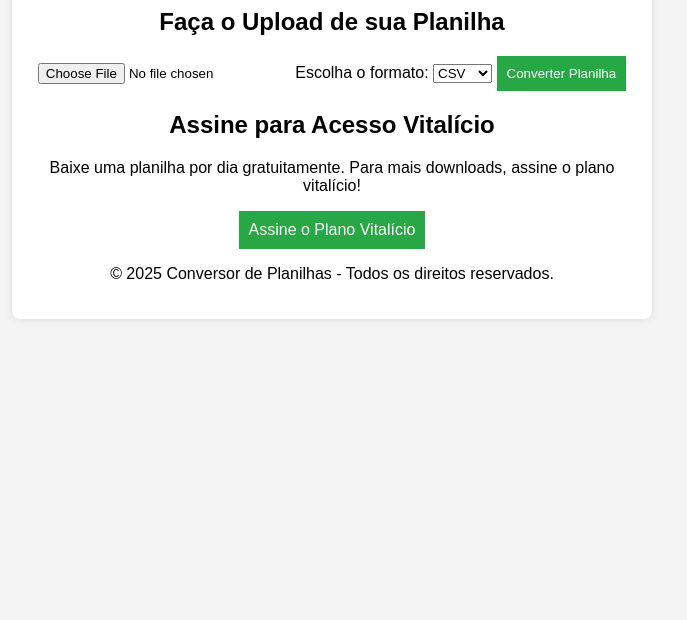
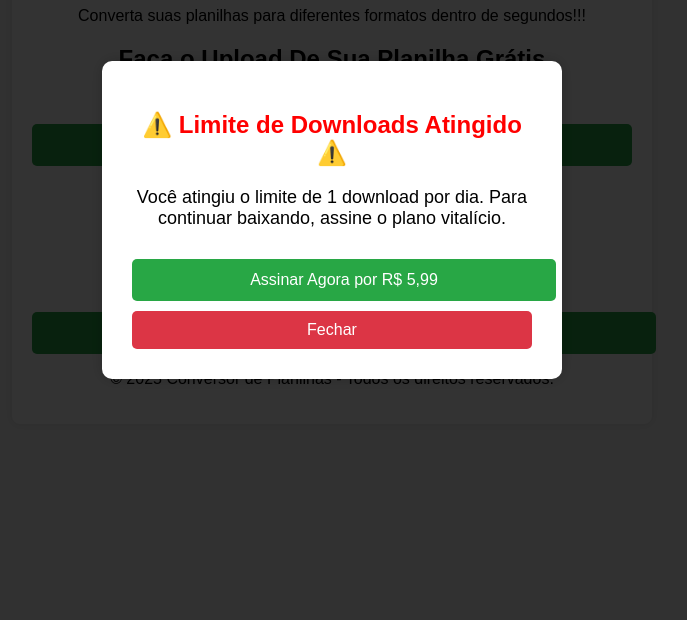
Before and after one commit to victor8813/planilha-tool, a website: page public/index.html in a window 1280 px wide. Shown: the part 180-800 px from the top of the page, without its empty margins (308-995 px from the left). Drawn offline with Linux system fonts and the light colour scheme.

Commit message:
Atualização do sistema de conversão de planilhas

```diff
--- a/public/index.html
+++ b/public/index.html
@@ -9,12 +9,12 @@
 <body>
     <div class="container">
         <header class="header">
-            <h1>Conversor de Planilhas</h1>
-            <p>Converta suas planilhas para diferentes formatos</p>
+            <h1>CONVERSOR DE PLANILHAS AUTOMÁTICO</h1>
+            <p>Converta suas planilhas para diferentes formatos dentro de segundos!!!</p>
         </header>
 
         <section class="upload-section">
-            <h2>Faça o Upload de sua Planilha</h2>
+            <h2>Faça o Upload De Sua Planilha Grátis</h2>
             <form id="uploadForm" action="/upload" method="POST" enctype="multipart/form-data">
                 <input type="file" name="file" id="file" required>
 
@@ -34,15 +34,20 @@
 
         <section class="pricing-section">
             <h2>Assine para Acesso Vitalício</h2>
-            <p>Baixe uma planilha por dia gratuitamente. Para mais downloads, assine o plano vitalício!</p>
-            <a href="https://mpago.la/24ZyUbz" class="button" target="_blank">Assine o Plano Vitalício</a>
+            <p>Você pode baixar 01 planilha gratuitamente por dia. </p>
+            <p>Para mais downloads, assine nosso plano vitalício!</p>
+            <a href="https://mpago.la/24ZyUbz" class="button" target="_blank">
+                Assine o Plano Vitalício por R$ 5,99
+            </a>
         </section>
 
         <div id="popup" class="popup">
             <div class="popup-content">
                 <h2>⚠️ Limite de Downloads Atingido ⚠️</h2>
                 <p>Você atingiu o limite de 1 download por dia. Para continuar baixando, assine o plano vitalício.</p>
-                <a href="https://mpago.la/24ZyUbz" class="button" target="_blank">Assinar Agora</a>
+                <a href="https://mpago.la/24ZyUbz" class="button" target="_blank">
+                    Assinar Agora por R$ 5,99
+                </a>
                 <button id="closePopup">Fechar</button>
             </div>
         </div>
--- a/public/scripts.js
+++ b/public/scripts.js
@@ -15,9 +15,11 @@ document.addEventListener("DOMContentLoaded", function () {
         .then(response => {
             if (response.status === 403) {
                 popup.style.display = "flex";
-            } else if (response.ok) {
-                return response.blob();
+                throw new Error("Limite de downloads atingido.");
+            } else if (!response.ok) {
+                throw new Error("Erro ao converter a planilha.");
             }
+            return response.blob();
         })
         .then(blob => {
             if (blob) {
@@ -30,7 +32,7 @@ document.addEventListener("DOMContentLoaded", function () {
                 a.remove();
             }
         })
-        .catch(error => console.error("Erro ao enviar arquivo:", error));
+        .catch(error => console.error(error.message));
     });
 
     closePopup.addEventListener("click", function () {
--- a/public/styles.css
+++ b/public/styles.css
@@ -2,6 +2,8 @@ body {
     font-family: Arial, sans-serif;
     text-align: center;
     background-color: #f4f4f4;
+    margin: 0;
+    padding: 0;
 }
 
 .container {
@@ -16,11 +18,15 @@ body {
 button, .button {
     background-color: #28a745;
     color: white;
-    padding: 10px;
+    padding: 12px;
     border: none;
     cursor: pointer;
     text-decoration: none;
     display: inline-block;
+    font-size: 16px;
+    border-radius: 5px;
+    width: 100%;
+    margin-top: 10px;
 }
 
 button:hover, .button:hover {
@@ -36,14 +42,40 @@ button:hover, .button:hover {
     width: 100%;
     height: 100%;
     background: rgba(0, 0, 0, 0.8);
+    display: flex;
     justify-content: center;
     align-items: center;
+    z-index: 1000;
 }
 
 .popup-content {
     background: white;
-    padding: 20px;
+    padding: 30px;
     border-radius: 10px;
     text-align: center;
     max-width: 400px;
+    box-shadow: 0px 0px 15px rgba(0, 0, 0, 0.2);
 }
+
+.popup-content h2 {
+    color: red;
+    font-size: 24px;
+    font-weight: bold;
+}
+
+.popup-content p {
+    font-size: 18px;
+    margin-bottom: 20px;
+}
+
+#closePopup {
+    background-color: #dc3545;
+    padding: 10px 20px;
+    font-size: 16px;
+    border-radius: 5px;
+    cursor: pointer;
+}
+
+#closePopup:hover {
+    background-color: #c82333;
+}
```
Also changed, not shown: server.js (+4 -4 lines).
